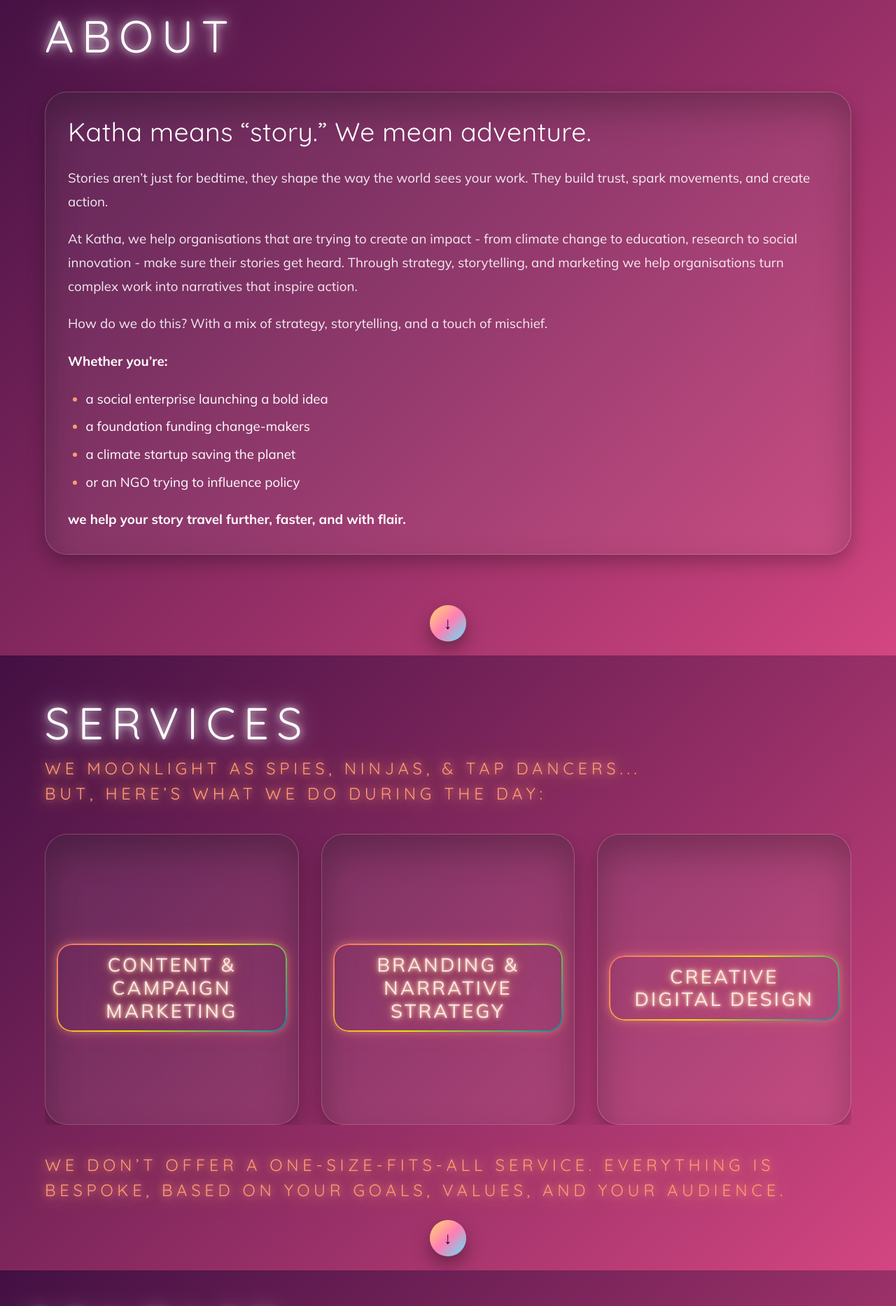
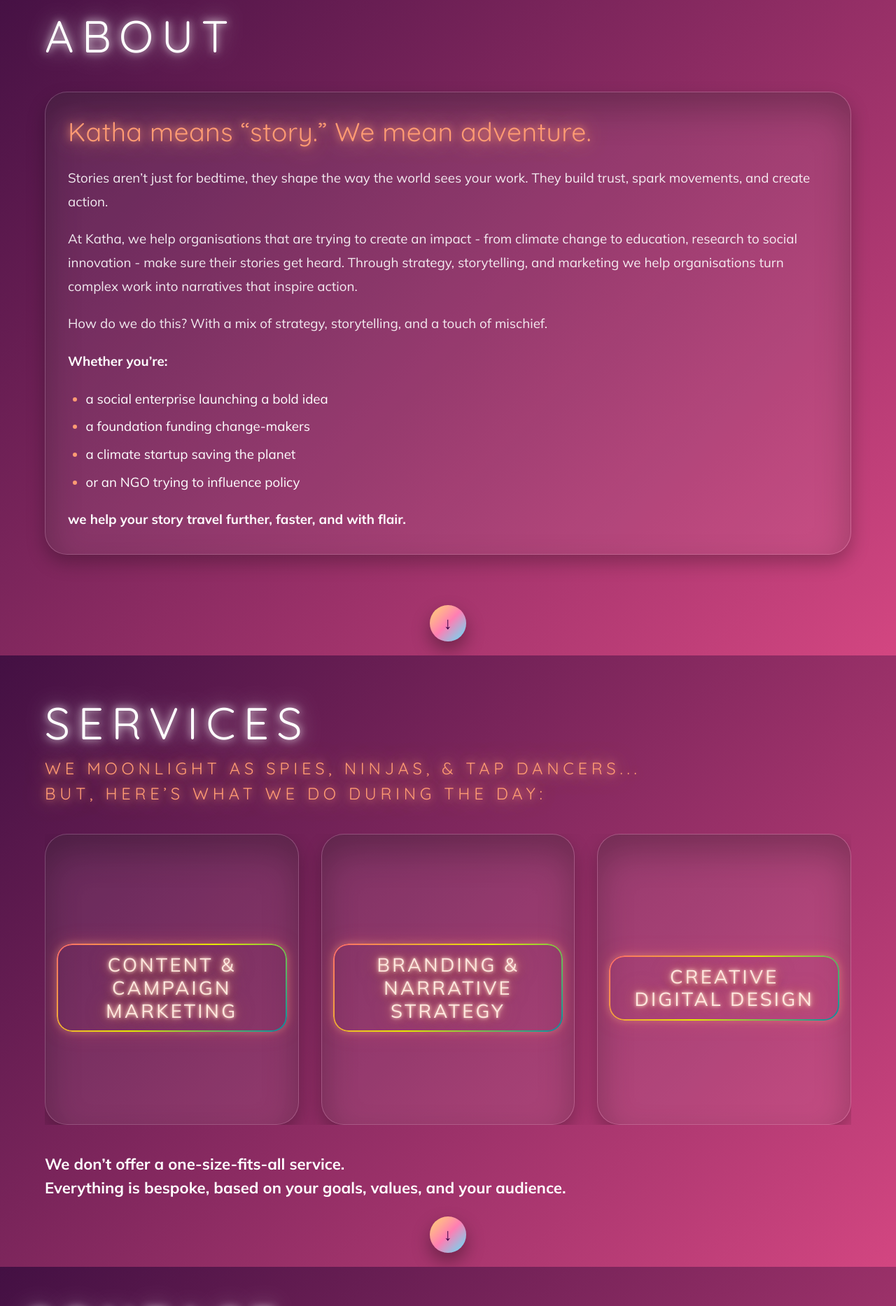
Before and after one commit to KrishnaKumarHariprasannan/katha-marketing-site, a Next.js app: page / in a window 1280 px wide. Shown: the part 845-2712 px from the top of the page at 70% size. Built offline with nearby package versions, Linux system fonts and the light colour scheme.

Commit message:
Style changes

```diff
--- a/app/globals.css
+++ b/app/globals.css
@@ -334,7 +334,9 @@ body {
   font-size: clamp(1.6rem, 3vw, 2.2rem);
   line-height: 1.3;
   font-family: var(--font-quicksand), system-ui, sans-serif;
-  color: var(--color-text-primary);
+  color: var(--color-accent-orange-1);
+  text-shadow: 0 0 12px var(--color-accent-orange-1),
+    0 0 32px var(--color-accent-orange-1);
   letter-spacing: 0.01em;
 }
 
@@ -430,6 +432,10 @@ body {
 }
 
 .services__footer-note {
+  color: var(--color-text-primary);
+  margin: 0 0 var(--space-xl);
+  font-weight: 700;
+  font-size: 1.3em;
   margin-top: var(--space-xl);
 }
 
--- a/app/page.tsx
+++ b/app/page.tsx
@@ -326,8 +326,9 @@ export default function Home() {
           </div>
         )}
 
-        <p className="services__subtitle services__footer-note">
-          We don’t offer a one-size-fits-all service. Everything is bespoke,
+        <p className="services__footer-note">
+          We don’t offer a one-size-fits-all service.
+          <br />Everything is bespoke,
           based on your goals, values, and your audience.
         </p>
 
```
